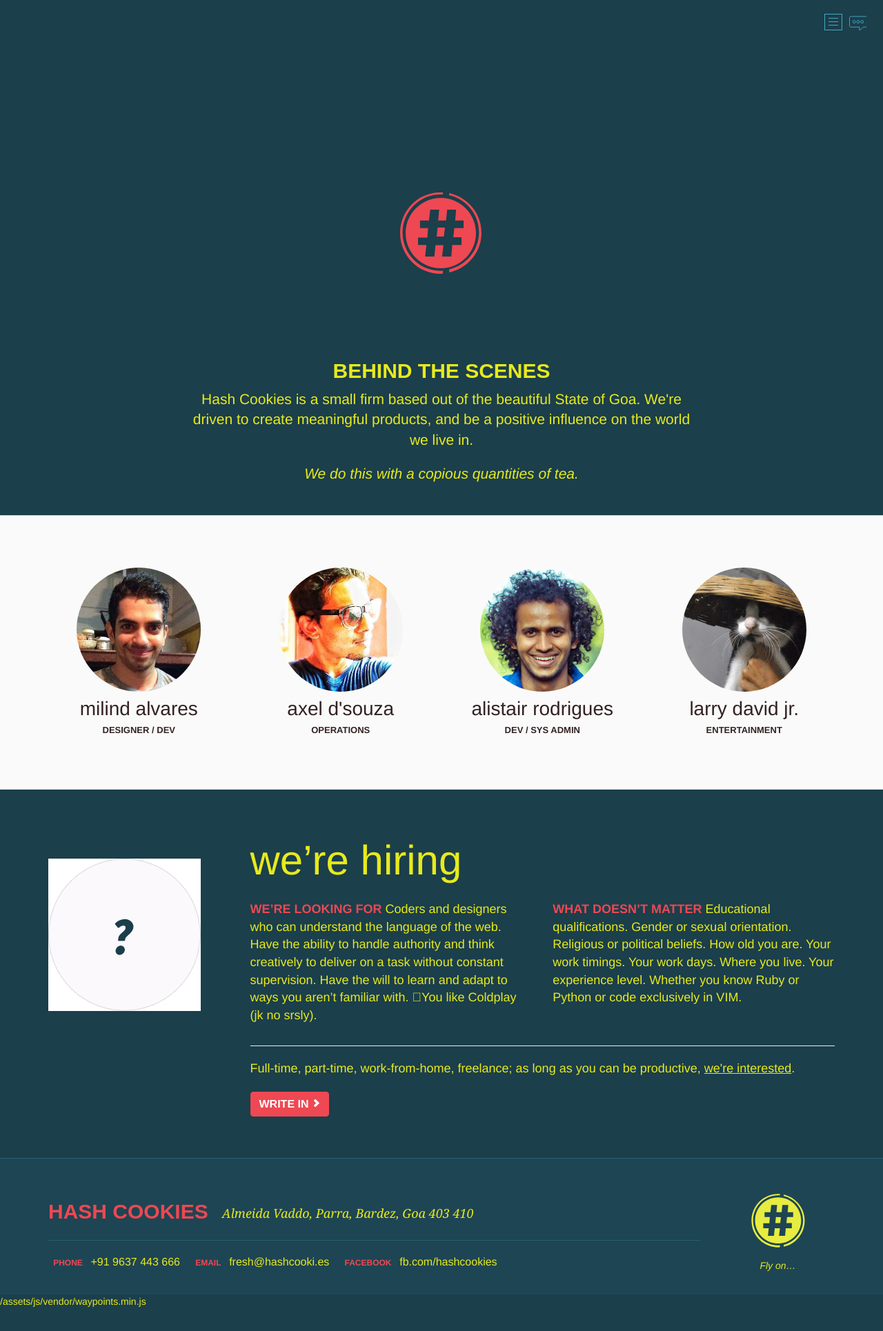
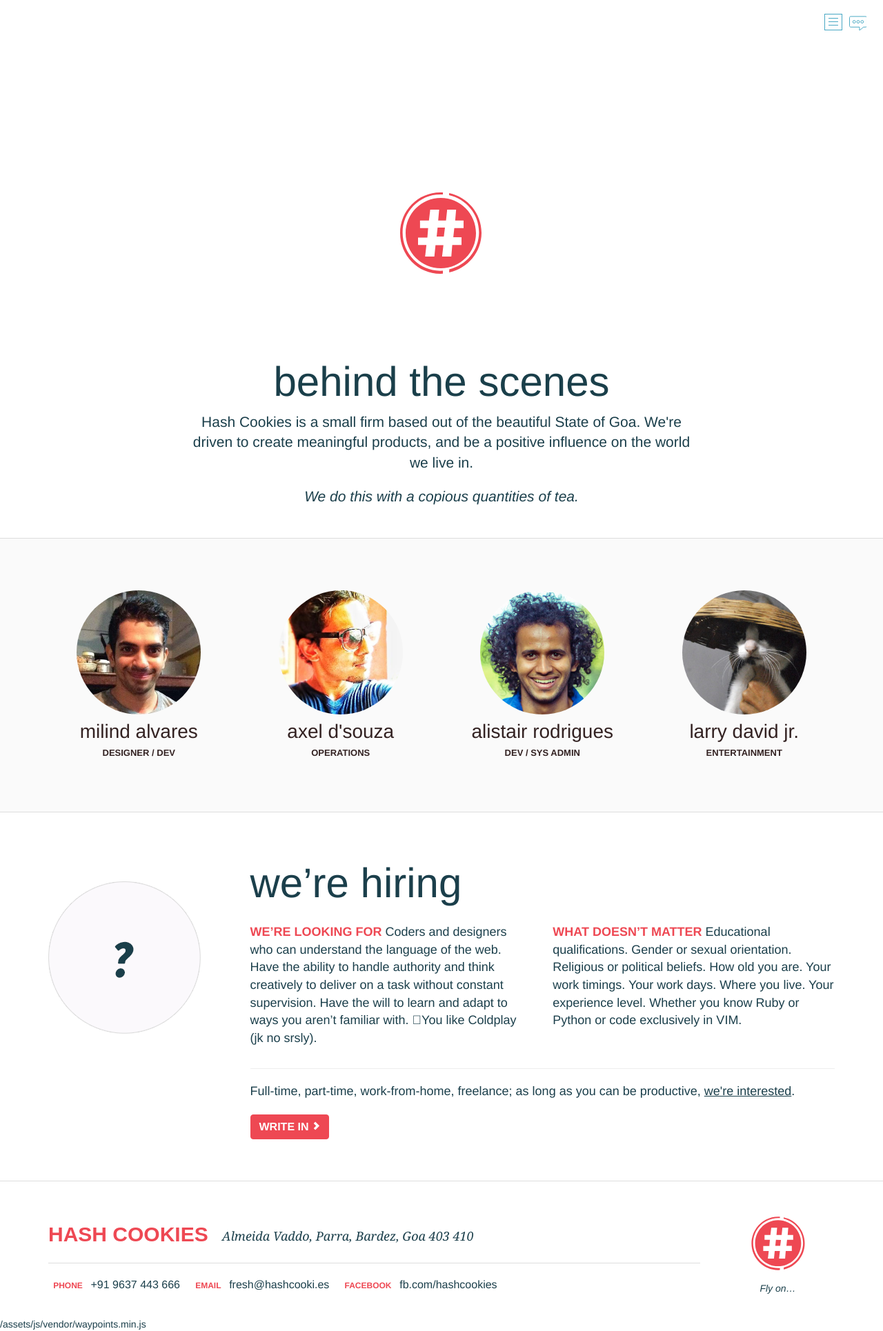
Before and after one commit to HashCookies/hashcookies.github.io, a Jekyll site: the page built from team.html, in a window 1280 px wide. Shown: the whole page at 69% size. Built offline with Jekyll 4.4.1, drawn with Linux system fonts in a browser that asks for light colours; before the commit the page ends 1897 px from its top, so only the background shows below that.

Commit message:
jekylling up

```diff
--- a/_layouts/default.html
+++ b/_layouts/default.html
@@ -3,7 +3,7 @@
 
   {% include head.html %}
 
-  <body>
+  <body class="{{page.tags}}">
 
     {% include header.html %}
 
--- a/index.html
+++ b/index.html
@@ -1,5 +1,6 @@
 ---
 layout: default
+tags: 'home index'
 ---
 
 <?xml version="1.0" encoding="UTF-8" standalone="no"?>
--- a/team.html
+++ b/team.html
@@ -1,6 +1,7 @@
 ---
 layout: default
 title: Behind the scenes
+tags: 'bts'
 permalink: /team/
 ---
 
```
